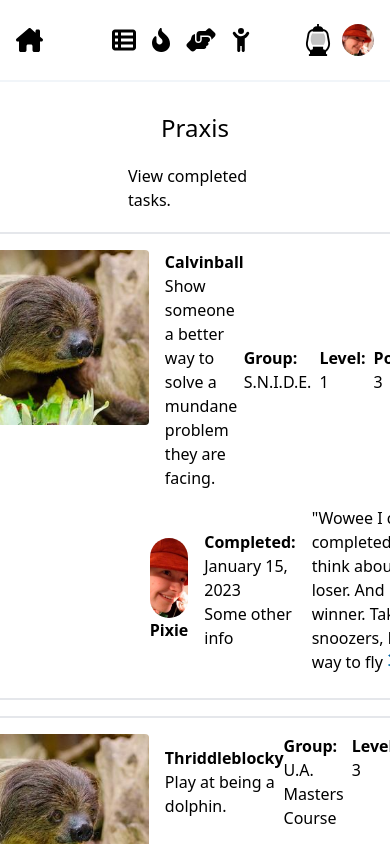
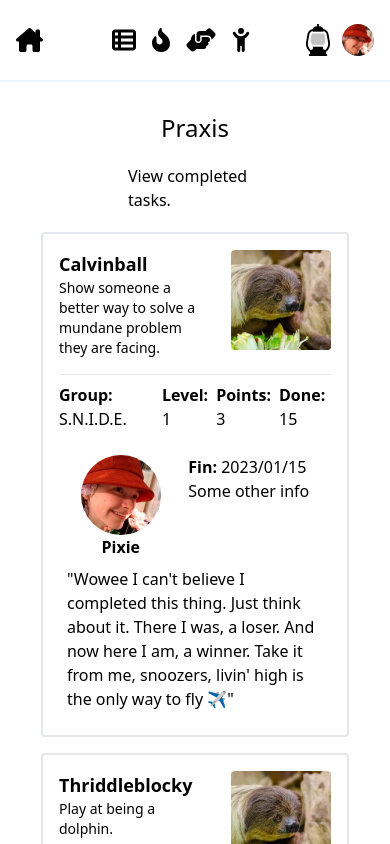
Before and after one commit to ktpeace/w0rld, a Next.js app: page /praxis in a window 390 px wide. Shown: the top 844 px of the page. Built offline with nearby package versions, Linux system fonts and the light colour scheme.

Commit message:
made praxis page look ok on mobile

```diff
--- a/src/pages/players/index.tsx
+++ b/src/pages/players/index.tsx
@@ -9,17 +9,24 @@ import avatar from "../../../public/images/pixie-avatar.jpeg";
 const PlayerMapper = () => {
   return (
     <>
-      {players.map((player) => (
+      {players.map((player) => {
+        const truncateDesc =
+          player.description.length > 50
+            ? player.description.slice(0, 50).concat("...")
+            : player.description;
+        return (
           <Link
             href={`/players/${player.id}`}
             key={player.id}
-          className="flex flex-col items-center p-1 w-36 gap-1.5 rounded border-2 dark:border-slate-700 dark:bg-slate-800 dark:hover:border-slate-500 dark:hover:bg-slate-700"
+            className="flex flex-col items-center p-0 sm:p-1 w-36 md:w-44 gap-1.5 rounded border-2 dark:border-slate-700 dark:bg-slate-800 dark:hover:border-slate-500 dark:hover:bg-slate-700"
           >
-          <h3 className="player-name uppercase font-bold">
-            <span className="player-level">{player.level}</span> {player.rank}{" "}
-            {player.name}
+            <h3 className="flex flex-col items-center player-name uppercase font-bold">
+              <span>{player.level}</span>{" "}
+              <span className="text-center break-all">
+                {player.rank} {player.name}
+              </span>
             </h3>
-          <h4 className="player-subheader uppercase text-xs font-bold dark:text-slate-400">
+            <h4 className="uppercase text-center text-xs font-bold dark:text-slate-400">
               {player.group}
             </h4>
             <Image
@@ -27,18 +34,19 @@ const PlayerMapper = () => {
               alt="avatar"
               className="w-[100px] h-[100px] rounded"
             />
-          <p className="player-desc text-sm font-serif dark:text-slate-300 text-center">
-            {player.description}
+            <p className="text-sm font-serif dark:text-slate-300 text-center">
+              {truncateDesc}
             </p>
           </Link>
-      ))}
+        );
+      })}
     </>
   );
 };
 
 const Players = () => {
   return (
-    <main className="flex flex-col items-center mt-20 md:mx-20 lg:mx-48 xl:mx-56 px-6 py-8 gap-5 dark:text-dark">
+    <main className="flex flex-col items-center mt-20 md:mx-20 lg:mx-48 px-6 py-8 gap-5 dark:text-dark">
       <h1 className="text-2xl">Players</h1>
       <p>View other players.</p>
       <div className="flex flex-wrap justify-center gap-4 sm:gap-12">
--- a/src/pages/praxis/index.tsx
+++ b/src/pages/praxis/index.tsx
@@ -13,16 +13,73 @@ const Praxis = () => {
             <Link
               href={`/tasks/${task.id}`}
               key={task.id}
-              className="flex gap-4 p-4 rounded border-2 dark:border-slate-700 dark:bg-slate-800 dark:hover:border-slate-500 dark:hover:bg-slate-700 parent-hover:child-bg-slate-600"
+              className="flex items-center gap-4 p-4 rounded border-2 dark:border-slate-700 dark:bg-slate-800 dark:hover:border-slate-500 dark:hover:bg-slate-700 parent-hover:child-bg-slate-600"
             >
-              <Image
+              {/* Mobile Layout */}
+              <div className="flex flex-col gap-2">
+                <div className="flex gap-2 pb-4 border-b">
+                  <div className="mr-4 2xl:mr-0">
+                    <h4 className="font-bold text-lg mt-0">{task.name}</h4>
+                    <p className="text-sm">{task.desc}</p>
+                  </div>
+                  <Image
+                    src={sloth}
+                    alt="sloth"
+                    className="w-[100px] h-[100px] rounded object-cover"
+                  />
+                </div>
+                <div className="flex flex-col gap-2 md-hidden">
+                  <div className="flex gap-2">
+                    <p>
+                      <span className="font-bold">Group:</span> {task.group}
+                    </p>
+                    <p>
+                      <span className="font-bold">Level:</span> {task.level}
+                    </p>
+                    <p>
+                      <span className="font-bold">Points:</span> {task.points}
+                    </p>
+                    <p>
+                      <span className="font-bold">Done:</span> {task.completed}
+                    </p>
+                  </div>
+                  <div className="flex flex-col p-2 mt-2 gap-2 rounded dark:bg-slate-700 dark:hover:bg-slate-600 child-bg-slate-600">
+                    <div className="flex justify-around">
+                      <div className="flex flex-col items-center">
+                        <Image
+                          src={pixie}
+                          alt="avatar"
+                          className="w-20 h-20 rounded-full object-cover"
+                        />
+                        <h4 className="font-bold">Pixie</h4>
+                      </div>
+                      <div>
+                        <p>
+                          <span className="font-bold">Fin:</span> 2023/01/15{" "}
+                        </p>
+                        <p>Some other info</p>
+                      </div>
+                    </div>
+                    <div>
+                      <p>
+                        &quot;Wowee I can&apos;t believe I completed this thing.
+                        Just think about it. There I was, a loser. And now here
+                        I am, a winner. Take it from me, snoozers, livin&apos;
+                        high is the only way to fly ✈️&quot;
+                      </p>
+                    </div>
+                  </div>
+                </div>
+              </div>
+              {/* Desktop Layout */}
+              {/* <Image
                 src={sloth}
                 alt="sloth"
-                className="w-[175px] h-[175px] rounded object-cover"
+                className="hidden md-block w-[175px] h-[175px] rounded object-cover"
               />
               <div className="flex flex-col gap-2">
-                <div className="flex items-center justify-between">
-                  <div>
+                <div className="flex justify-between">
+                  <div className="mr-4 2xl:mr-0">
                     <h4 className="font-bold">{task.name}</h4>
                     <p>{task.desc}</p>
                   </div>
@@ -43,7 +100,7 @@ const Praxis = () => {
                   </div>
                 </div>
                 <div className="flex p-2 gap-4 items-center justify-center rounded dark:bg-slate-700 dark:hover:bg-slate-600 child-bg-slate-600">
-                  <div className="flex flex-col items-center justify-center">
+                  <div className="flex flex-col flex-shrink-0 items-center justify-center">
                     <Image
                       src={pixie}
                       alt="avatar"
@@ -67,7 +124,7 @@ const Praxis = () => {
                     </p>
                   </div>
                 </div>
-              </div>
+              </div> */}
             </Link>
           );
         })}
```
Also changed, not shown: src/pages/players/[id].tsx (+1 -1 lines), 1 other file (tests, documents, lock files or other folders). Lines whose indentation alone changed are shown as unchanged.
